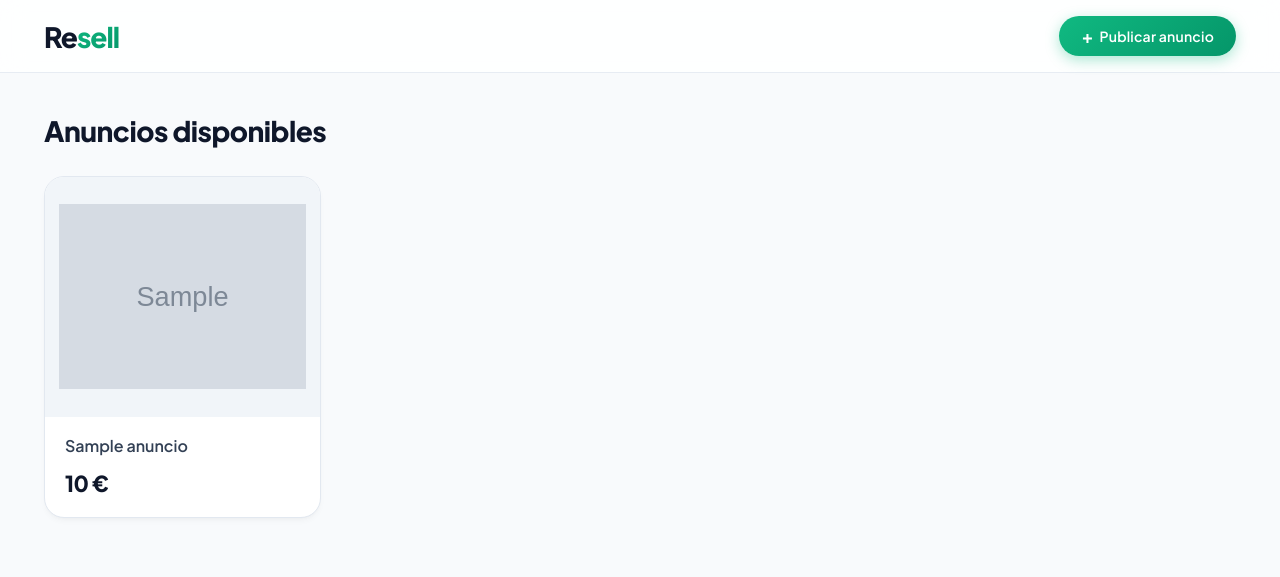
After one commit to bernabeuromeroivan/PHP_ENTORNS_IVAN, a PHP site: page /practicas/projectos/projecto_1_BBDD/index.php in a window 1280 px wide. The commit adds this page. Shown: the top 577 px of the page. Run offline with PHP 8.4, Linux system fonts and the light colour scheme; tables that the repository leaves empty or names only in its code hold one stand-in row (values such as "Sample post"); grey boxes marked "Sample" are stand-in pictures; a stand-in replaces the project's code that opens the database connection.

Commit message:
Tabla hecha

```diff
--- /dev/null
+++ b/src/practicas/projectos/projecto_1_BBDD/index.php
@@ -0,0 +1,46 @@
+<?php
+require_once('config.php');
+$pdo = db();
+
+$consulta = $pdo->query('SELECT * FROM anuncios');
+$anuncios = $consulta->fetchAll();
+?>
+
+<!DOCTYPE html>
+<html lang="es">
+<head>
+    <meta charset="UTF-8">
+    <title>Mi Tienda</title>
+    <link rel="stylesheet" href="styles.css">
+</head>
+<body>
+
+    <header class="header">
+        <div class="header-contenido">
+            <a href="index.php" class="logo">Re<span>sell</span></a>
+            <nav class="nav">
+                <a href="publicar.php" class="btn-anadir">Publicar anuncio</a>
+            </nav>
+        </div>
+    </header>
+
+    <h1>Anuncios disponibles</h1>
+
+    <div class="catalogo">
+        <?php if (count($anuncios) > 0): ?>
+
+            <?php foreach ($anuncios as $item): ?>
+                <div class="tarjeta">
+                    <img src="<?php echo $item['foto']; ?>" alt="Foto">
+                    <h2><?php echo $item['titulo']; ?></h2>
+                    <p><?php echo $item['precio']; ?> €</p>
+                </div>
+            <?php endforeach; ?>
+
+        <?php else: ?>
+            <p>Todavía no hay ningún anuncio publicado.</p>
+        <?php endif; ?>
+    </div>
+
+</body>
+</html>
--- a/src/practicas/projectos/projecto_1_BBDD/styles.css
+++ b/src/practicas/projectos/projecto_1_BBDD/styles.css
@@ -1,150 +1,179 @@
+/* Importamos una fuente moderna de Google Fonts */
+@import url('https://fonts.googleapis.com/css2?family=Plus+Jakarta+Sans:wght@400;500;600;700;800&display=swap');
+
 * {
-    box-sizing: border-box;
     margin: 0;
     padding: 0;
-}
-
-:root {
-    --fondo: #f4f5f9;
-    --tarjeta: #ffffff;
-    --texto: #1c1c28;
-    --gris: #7a7f8e;
-    --acento: #ff4d2e;
-    --acento-oscuro: #d93a1f;
-    --sombra: 0 4px 14px rgba(20, 20, 40, 0.08);
-    --sombra-hover: 0 16px 34px rgba(20, 20, 40, 0.18);
+    box-sizing: border-box;
+    font-family: 'Plus Jakarta Sans', system-ui, -apple-system, sans-serif;
 }
 
 body {
-    font-family: "Segoe UI", system-ui, -apple-system, Roboto, Helvetica, Arial, sans-serif;
-    background: var(--fondo);
-    color: var(--texto);
-    min-height: 100vh;
-    padding: 0 20px 60px;
+    background-color: #f8fafc;
+    color: #0f172a;
+    -webkit-font-smoothing: antialiased;
 }
 
-h1 {
-    text-align: center;
-    font-size: clamp(2rem, 5vw, 3.2rem);
-    font-weight: 800;
-    letter-spacing: 1px;
-    text-transform: uppercase;
-    margin: 50px 0 40px;
+/* Header con efecto cristal difuminado */
+.header {
+    background-color: rgba(255, 255, 255, 0.85);
+    backdrop-filter: blur(12px);
+    -webkit-backdrop-filter: blur(12px);
+    border-bottom: 1px solid rgba(226, 232, 240, 0.8);
+    position: sticky;
+    top: 0;
+    z-index: 100;
 }
 
-h1::after {
-    content: "";
-    display: block;
-    width: 80px;
-    height: 5px;
-    margin: 14px auto 0;
-    border-radius: 3px;
-    background: var(--acento);
+.header-contenido {
+    max-width: 1240px;
+    margin: 0 auto;
+    padding: 16px 24px;
+    display: flex;
+    justify-content: space-between;
+    align-items: center;
 }
 
+/* Logo con degradado */
+.logo {
+    font-size: 28px;
+    font-weight: 800;
+    color: #0f172a;
+    text-decoration: none;
+    letter-spacing: -1px;
+    display: flex;
+    align-items: center;
+}
+
+.logo span {
+    background: linear-gradient(135deg, #10b981 0%, #059669 100%);
+    -webkit-background-clip: text;
+    -webkit-text-fill-color: transparent;
+}
+
+/* Botón moderno con brillo y sombra */
+.btn-anadir {
+    background: linear-gradient(135deg, #10b981 0%, #059669 100%);
+    color: #ffffff;
+    text-decoration: none;
+    padding: 11px 22px;
+    border-radius: 999px;
+    font-weight: 600;
+    font-size: 14px;
+    letter-spacing: 0.2px;
+    box-shadow: 0 4px 14px rgba(16, 185, 129, 0.35);
+    transition: all 0.25s cubic-bezier(0.4, 0, 0.2, 1);
+    display: inline-flex;
+    align-items: center;
+    gap: 6px;
+}
+
+.btn-anadir::before {
+    content: "+";
+    font-size: 18px;
+    font-weight: 700;
+    line-height: 1;
+}
+
+.btn-anadir:hover {
+    transform: translateY(-2px);
+    box-shadow: 0 6px 20px rgba(16, 185, 129, 0.45);
+    filter: brightness(1.05);
+}
+
+.btn-anadir:active {
+    transform: translateY(0);
+}
+
+/* Título principal */
+h1 {
+    max-width: 1240px;
+    margin: 40px auto 28px;
+    padding: 0 24px;
+    font-size: 28px;
+    font-weight: 800;
+    letter-spacing: -0.5px;
+    color: #0f172a;
+}
+
+/* Rejilla de tarjetas */
 .catalogo {
-    max-width: 1200px;
-    margin: 0 auto;
+    max-width: 1240px;
+    margin: 0 auto 60px;
+    padding: 0 24px;
     display: grid;
     grid-template-columns: repeat(auto-fill, minmax(260px, 1fr));
     gap: 28px;
 }
 
+/* Tarjeta estilo tienda premium */
 .tarjeta {
-    background: var(--tarjeta);
-    border-radius: 18px;
+    background-color: #ffffff;
+    border-radius: 20px;
+    border: 1px solid #e2e8f0;
     overflow: hidden;
-    box-shadow: var(--sombra);
+    box-shadow: 0 4px 6px -1px rgba(15, 23, 42, 0.03),
+                0 2px 4px -2px rgba(15, 23, 42, 0.03);
+    transition: all 0.3s cubic-bezier(0.4, 0, 0.2, 1);
     display: flex;
     flex-direction: column;
-    transition: transform 0.3s ease, box-shadow 0.3s ease;
+    cursor: pointer;
 }
 
 .tarjeta:hover {
-    transform: translateY(-8px);
-    box-shadow: var(--sombra-hover);
+    transform: translateY(-6px);
+    border-color: #cbd5e1;
+    box-shadow: 0 20px 25px -5px rgba(15, 23, 42, 0.08),
+                0 8px 10px -6px rgba(15, 23, 42, 0.04);
 }
 
+/* Imagen que se ve ENTERA y centrada sin recortarse ni deformarse */
 .tarjeta img {
     width: 100%;
-    height: 220px;
-    object-fit: cover;
-    display: block;
-    background: #e9eaf0;
-    transition: transform 0.4s ease;
+    height: 240px;
+    object-fit: contain; /* Muestra la foto completa sin cortar nada */
+    background-color: #f1f5f9; /* Marco gris muy suave alrededor */
+    padding: 14px; /* Aire alrededor del producto para que respire */
+    border-bottom: 1px solid #f1f5f9;
+    transition: transform 0.35s ease;
 }
 
+/* Efecto zoom suave en la foto al pasar el ratón por la tarjeta */
 .tarjeta:hover img {
     transform: scale(1.06);
 }
 
-.tarjeta {
-    position: relative;
+/* Título del producto */
+.tarjeta h2 {
+    font-size: 16px;
+    font-weight: 600;
+    color: #334155;
+    padding: 18px 20px 8px;
+    line-height: 1.4;
+    display: -webkit-box;
+    -webkit-box-orient: vertical;
+    overflow: hidden;
 }
 
-.marca {
-    margin: 18px 20px 0;
-    font-size: 0.78rem;
-    font-weight: 700;
-    letter-spacing: 2px;
-    text-transform: uppercase;
-    color: var(--acento);
+/* Precio destacado tipo etiqueta */
+.tarjeta p {
+    font-size: 22px;
+    font-weight: 800;
+    color: #0f172a;
+    padding: 4px 20px 20px;
+    margin-top: auto;
+    letter-spacing: -0.5px;
 }
 
-.modelo {
-    margin: 6px 20px 0;
-    font-size: 1.3rem;
-    font-weight: 700;
-    line-height: 1.25;
-}
-
-.detalles {
-    margin-top: auto;
-    padding: 18px 20px 20px;
-    display: flex;
-    justify-content: space-between;
-    align-items: center;
-    border-top: 1px solid #eef0f5;
-    margin-top: 18px;
-}
-
-.talla {
-    font-size: 0.85rem;
-    font-weight: 600;
-    color: var(--gris);
-    background: var(--fondo);
-    padding: 6px 12px;
-    border-radius: 20px;
-}
-
-.precio {
-    font-size: 1.4rem;
-    font-weight: 800;
-    color: var(--texto);
-}
-
-.tarjeta:hover .precio {
-    color: var(--acento-oscuro);
-}
-
+/* Mensaje si no hay productos */
 .catalogo > p {
     grid-column: 1 / -1;
     text-align: center;
-    padding: 40px 20px;
-    background: var(--tarjeta);
-    border-radius: 14px;
-    box-shadow: var(--sombra);
-    color: var(--gris);
-    font-size: 1.1rem;
+    padding: 60px 20px;
+    background: #ffffff;
+    border-radius: 20px;
+    border: 2px dashed #cbd5e1;
+    color: #64748b;
+    font-size: 17px;
+    font-weight: 500;
 }
-
-@media (max-width: 600px) {
-    .catalogo {
-        grid-template-columns: 1fr;
-        gap: 20px;
-    }
-
-    .tarjeta img {
-        height: 200px;
-    }
-}
```
Also changed, not shown: src/practicas/projectos/projecto_1_BBDD/conn.php (deleted, +0 -49 lines).
